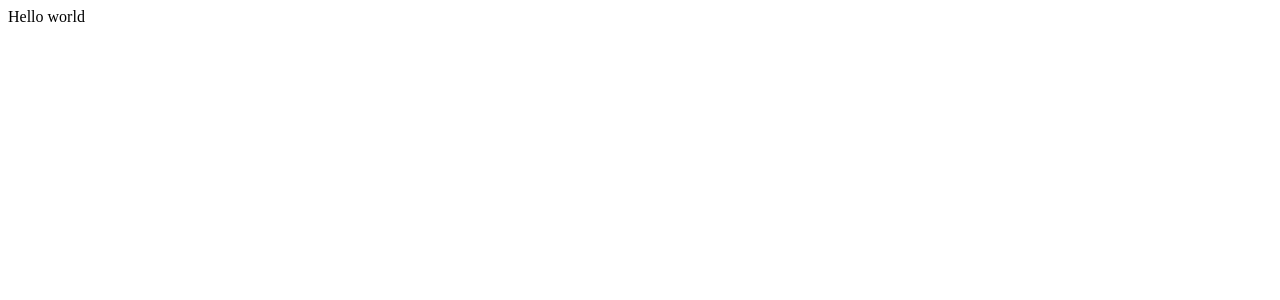
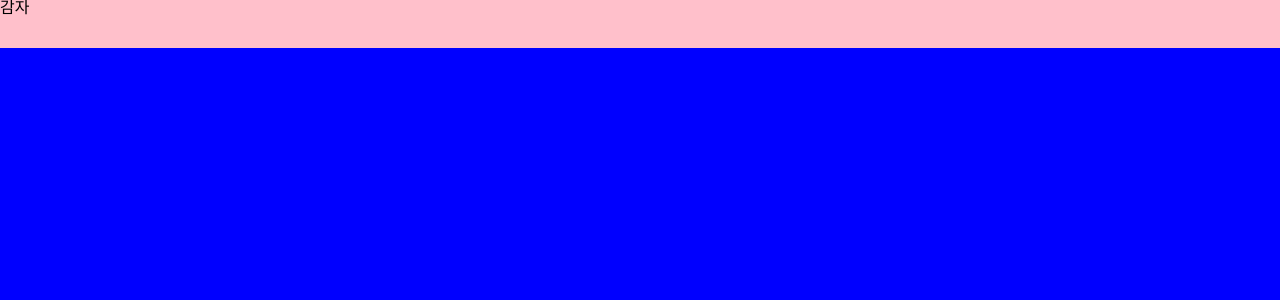
Before and after one commit to dltkr12311/donut-client-refactor, a React (Create React App) app: page / in a window 1280 px wide. Shown: the top 300 px of the page. Built offline with nearby package versions, Linux system fonts and the light colour scheme.

Commit message:
setting router

```diff
--- a/package.json
+++ b/package.json
@@ -8,7 +8,10 @@
     "@testing-library/user-event": "^7.1.2",
     "react": "^16.13.1",
     "react-dom": "^16.13.1",
-    "react-scripts": "3.4.3"
+    "react-router-dom": "^5.2.0",
+    "react-scripts": "3.4.3",
+    "styled-components": "^5.2.0",
+    "styled-reset": "^4.2.3"
   },
   "scripts": {
     "start": "react-scripts start",
--- a/src/App.js
+++ b/src/App.js
@@ -1,7 +1,14 @@
 import React from "react";
+import GlobalStyles from "./Components/Common/Globalstyles";
+import Router from "./Components/Common/Router";
 
 const App = () => {
-  return <div>Hello world</div>;
+  return (
+    <>
+      <GlobalStyles />
+      <Router />
+    </>
+  );
 };
 
 export default App;
--- /dev/null
+++ b/src/Components/Common/Globalstyles.js
@@ -0,0 +1,15 @@
+import { createGlobalStyle } from "styled-components";
+import reset from "styled-reset";
+
+const GlobalStyles = createGlobalStyle`
+  ${reset};
+  a {
+    text-decoration: none;
+    color: inherit;
+  }
+  body {
+    background-color: blue;
+  }
+`;
+
+export default GlobalStyles;
--- /dev/null
+++ b/src/Components/Common/Header.js
@@ -0,0 +1,17 @@
+import React from "react";
+import styled from "styled-components";
+
+const Block = styled.div`
+  position: fixed;
+  top: 0;
+  left: 0;
+  width: 100%;
+  height: 3rem;
+  background: pink;
+`;
+
+const Header = () => {
+  return <Block>감자</Block>;
+};
+
+export default Header;
--- /dev/null
+++ b/src/Components/Common/Router.js
@@ -0,0 +1,21 @@
+import React from "react";
+import { BrowserRouter as Router, Route, Switch, Redirect } from "react-router-dom";
+import IntroPage from "../../Pages/IntroPage";
+import MainPage from "../../Pages/MainPage";
+
+export default () => (
+  <Router>
+    <>
+      <Switch>
+        <Route path="/" exact component={MainPage} />
+        <Route path="/intro" component={IntroPage} />
+        <Route path="/signin" />
+        <Route path="/signup" />
+        <Route path="/mypage" />
+        <Route path="/locate" />
+        <Route path="/write" />
+        <Redirect from="*" to="/" />
+      </Switch>
+    </>
+  </Router>
+);
--- /dev/null
+++ b/src/Pages/IntroPage.js
@@ -0,0 +1,7 @@
+import React from "react";
+
+const IntroPage = () => {
+  return <div>인트로</div>;
+};
+
+export default IntroPage;
--- /dev/null
+++ b/src/Pages/MainPage.js
@@ -0,0 +1,13 @@
+import React from "react";
+import Header from "../Components/Common/Header";
+
+const MainPage = () => {
+  return (
+    <>
+      <Header />
+      나는 메인
+    </>
+  );
+};
+
+export default MainPage;
```
Also changed, not shown: src/Pages/LoginPage.js (added), src/Pages/RegisterPage.js (added), 1 other file (tests, documents, lock files or other folders).
